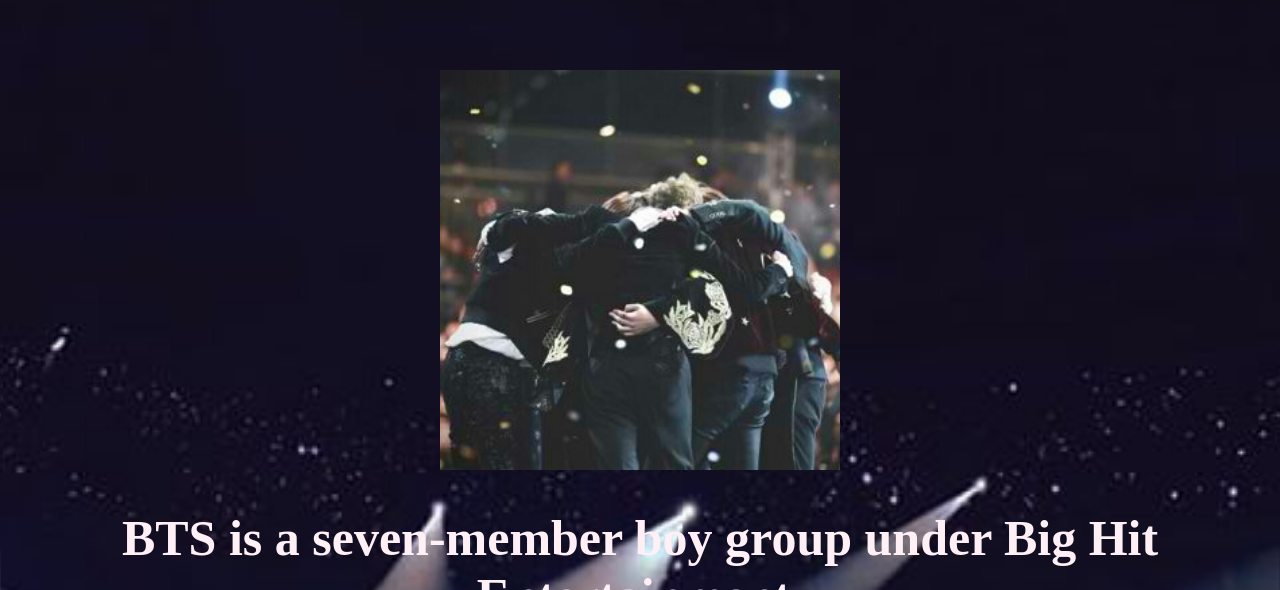
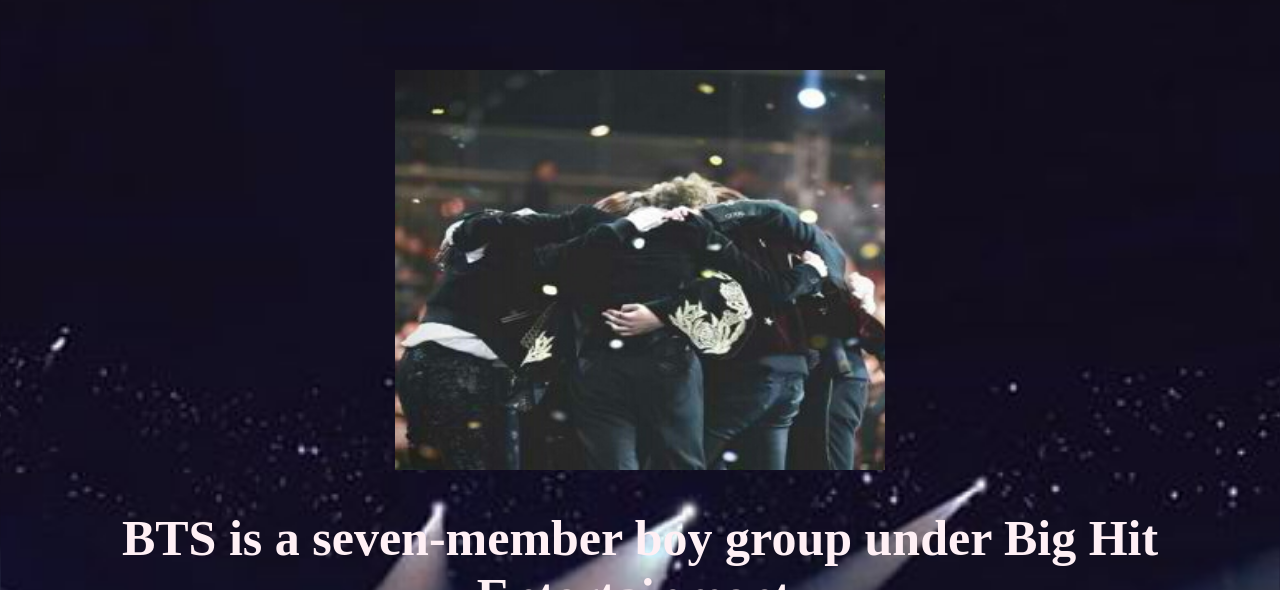
Before and after one commit to NgojoMary/Lab8, a plain HTML site: page index.html in a window 1280 px wide. Shown: the part 210-800 px from the top of the page. Drawn offline with Linux system fonts and the light colour scheme.

Commit message:
Update index.html

```diff
--- a/index.html
+++ b/index.html
@@ -7,7 +7,7 @@
 </head>
 <body>
 <center><p class="style">B T S</p>
-	<p><img src="20161210-025-1.jpg" alt="Bangtan Sonyeondan" style="width:400px;height:400px;"></p>
+	<p><img src="20161210-025-1.jpg" alt="Bangtan Sonyeondan" style="width:490px;height:400px;"></p>
 	<h1>BTS is a seven-member boy group under Big Hit Entertainment.<br>
 		They made their debut with "No More Dream" from their first single<br>
 		2 Cool 4 Skool on June 13, 2013. Their fan club name is called A.R.M.Y<br>
@@ -20,6 +20,6 @@
 </div>
 </h2>
 	<p><img src="FB_IMG_1485650861191.jpg" alt="A.R.M.Y." style="width:400px;height:400px;"></p></center>
-	<h3>For more information, visit<a href="http://bts.ibighit.com"> BTS</a> </h3>
+<h3>For more information, visit<a href="http://bts.ibighit.com"> BTS</a> </h3>
 </body>
 </html>
```
